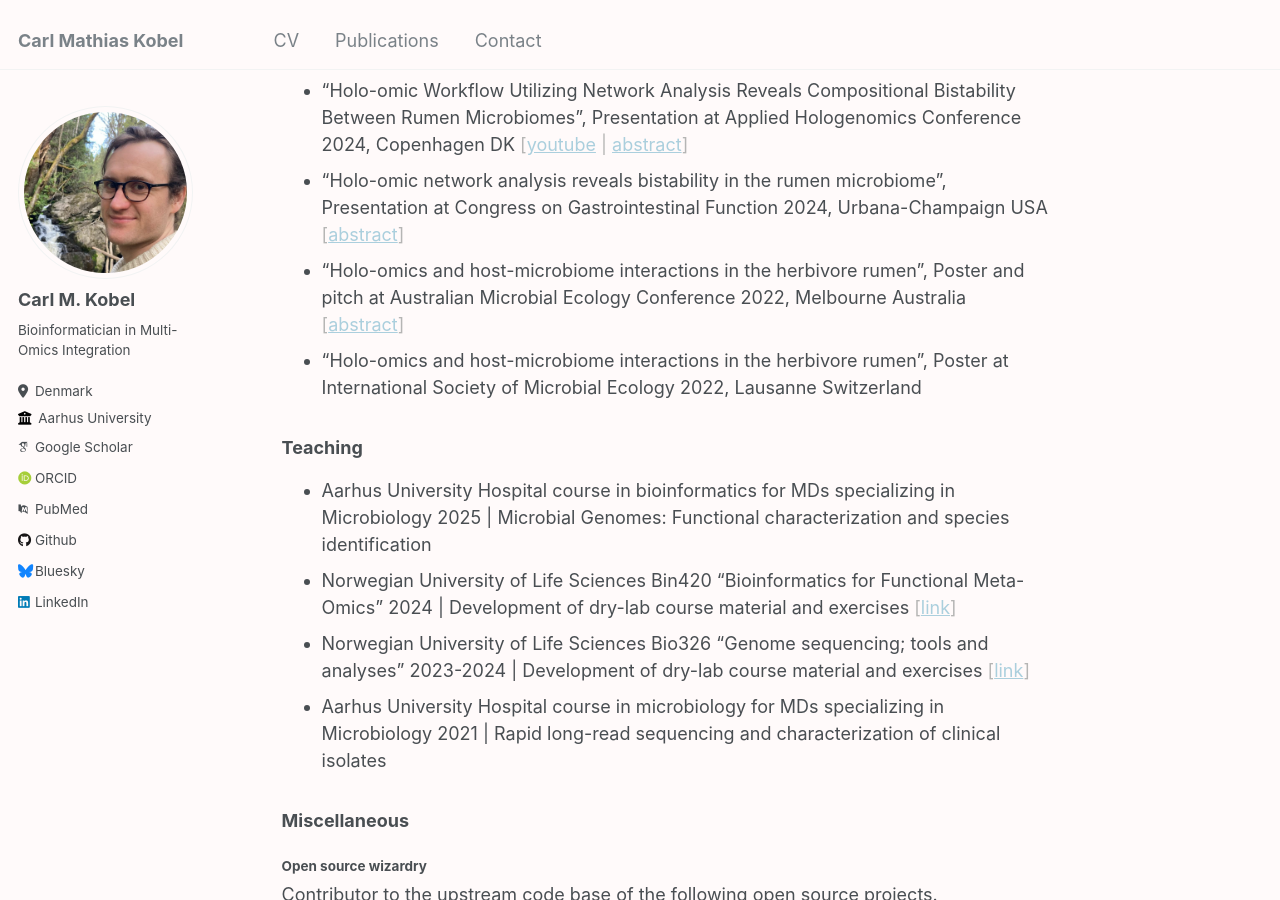
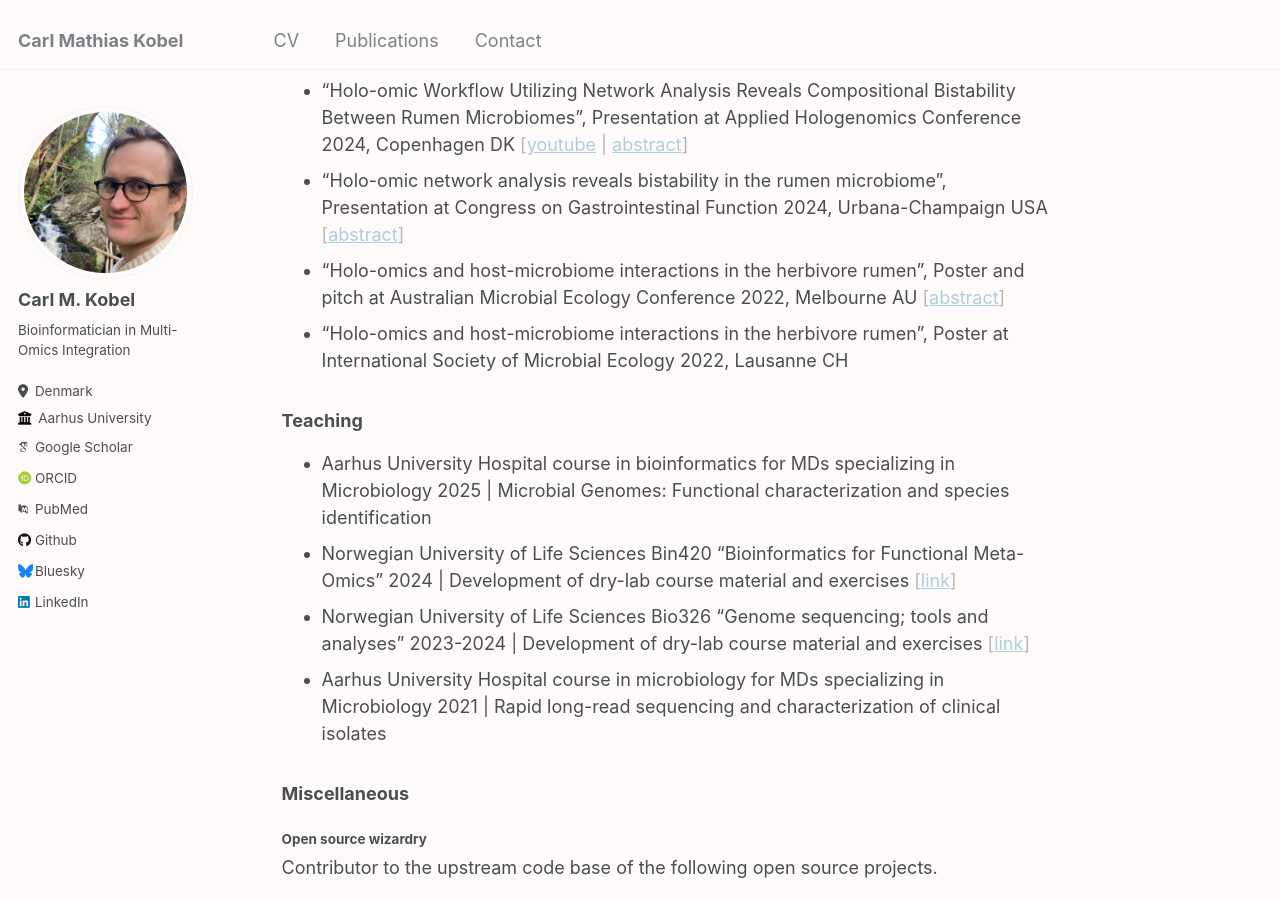
Before and after one commit to cmkobel/cmkobel.github.io, a Jekyll site: the page built from _pages/about.md, in a window 1280 px wide and 900 px high, scrolled down 927 px. Built offline with Jekyll 4.4.1, drawn with Linux system fonts in a browser that asks for light colours; some web fonts are replaced.

Commit message:
Update about.md

```diff
--- a/_pages/about.md
+++ b/_pages/about.md
@@ -27,8 +27,8 @@ I'm a bioinformatician in multi-omics integration seeking to distill biological
   - "CompareM2 is a genomes-to-report pipeline", Guest presentation at Center for Evolutionary Hologenomics, University of Copenhagen 2024, Copenhagen DK <span class="shaded">[[so-me](https://web.archive.org/web/20250108150357/https://www.linkedin.com/posts/center-for-evolutionary-hologenomics_hologenomics-activity-7270049447198302208-XJXz)]</span>
   - "Holo-omic Workflow Utilizing Network Analysis Reveals Compositional Bistability Between Rumen Microbiomes", Presentation at Applied Hologenomics Conference 2024, Copenhagen DK <span class="shaded">[[youtube](https://www.youtube.com/watch?v=gucJB-GG0WQ) \| [abstract](https://web.archive.org/web/20250108152557/https://www.appliedhologenomicsconference.eu/abstracts.html)]</span>
   - "Holo-omic network analysis reveals bistability in the rumen microbiome", Presentation at Congress on Gastrointestinal Function 2024, Urbana-Champaign USA <span class="shaded">[[abstract](https://www.congressgastrofunction.org/proceedings/2024_Congress_on_GI_Function.pdf)]</span>
-  - "Holo-omics and host-microbiome interactions in the herbivore rumen", Poster and pitch at Australian Microbial Ecology Conference 2022, Melbourne Australia <span class="shaded">[[abstract](https://web.archive.org/web/20241020231612/https://ausme-2022.p.asnevents.com.au/days/2022-11-07/abstract/86540)]</span>
-  - "Holo-omics and host-microbiome interactions in the herbivore rumen", Poster at International Society of Microbial Ecology 2022, Lausanne Switzerland
+  - "Holo-omics and host-microbiome interactions in the herbivore rumen", Poster and pitch at Australian Microbial Ecology Conference 2022, Melbourne AU <span class="shaded">[[abstract](https://web.archive.org/web/20241020231612/https://ausme-2022.p.asnevents.com.au/days/2022-11-07/abstract/86540)]</span>
+  - "Holo-omics and host-microbiome interactions in the herbivore rumen", Poster at International Society of Microbial Ecology 2022, Lausanne CH
 
 
 ### Teaching
```
